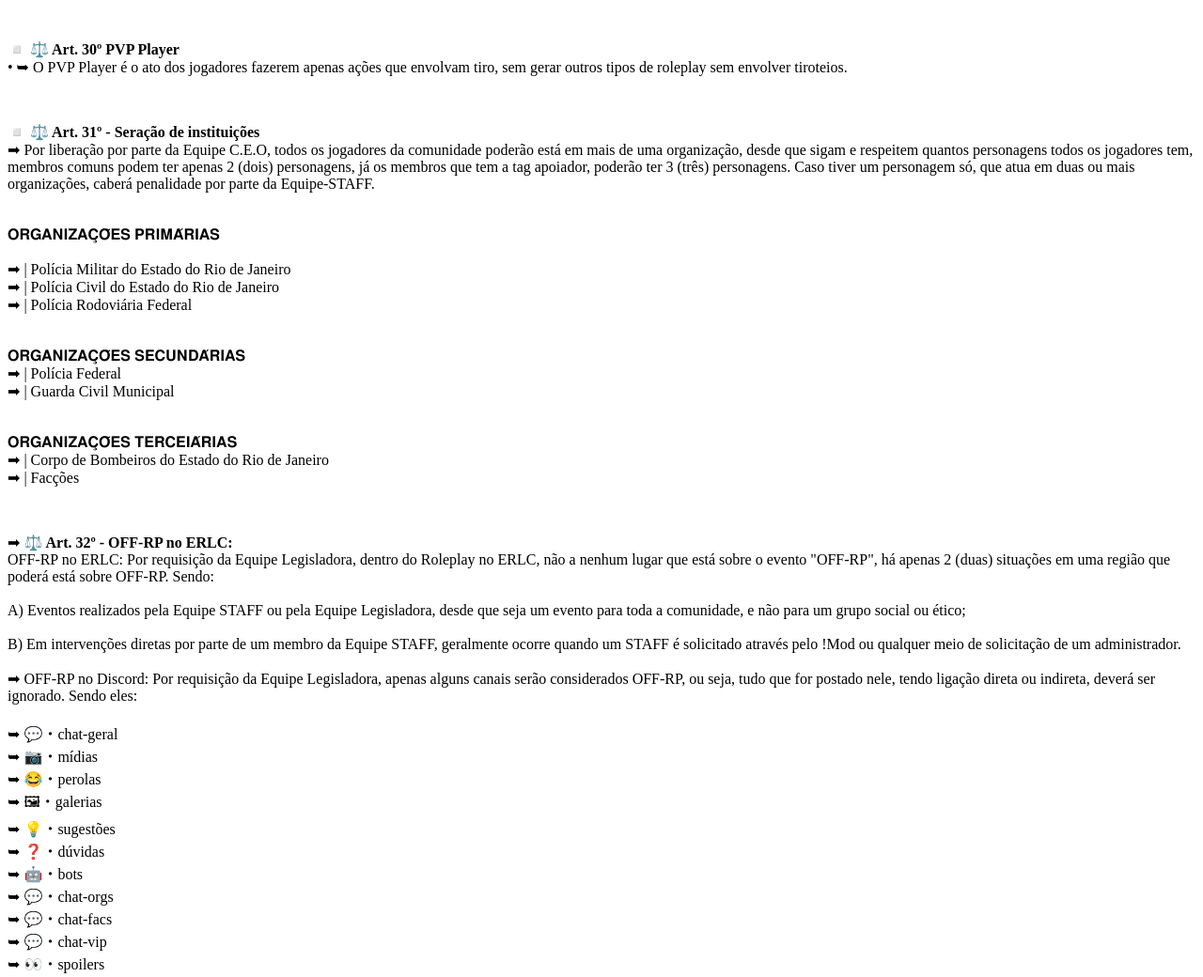
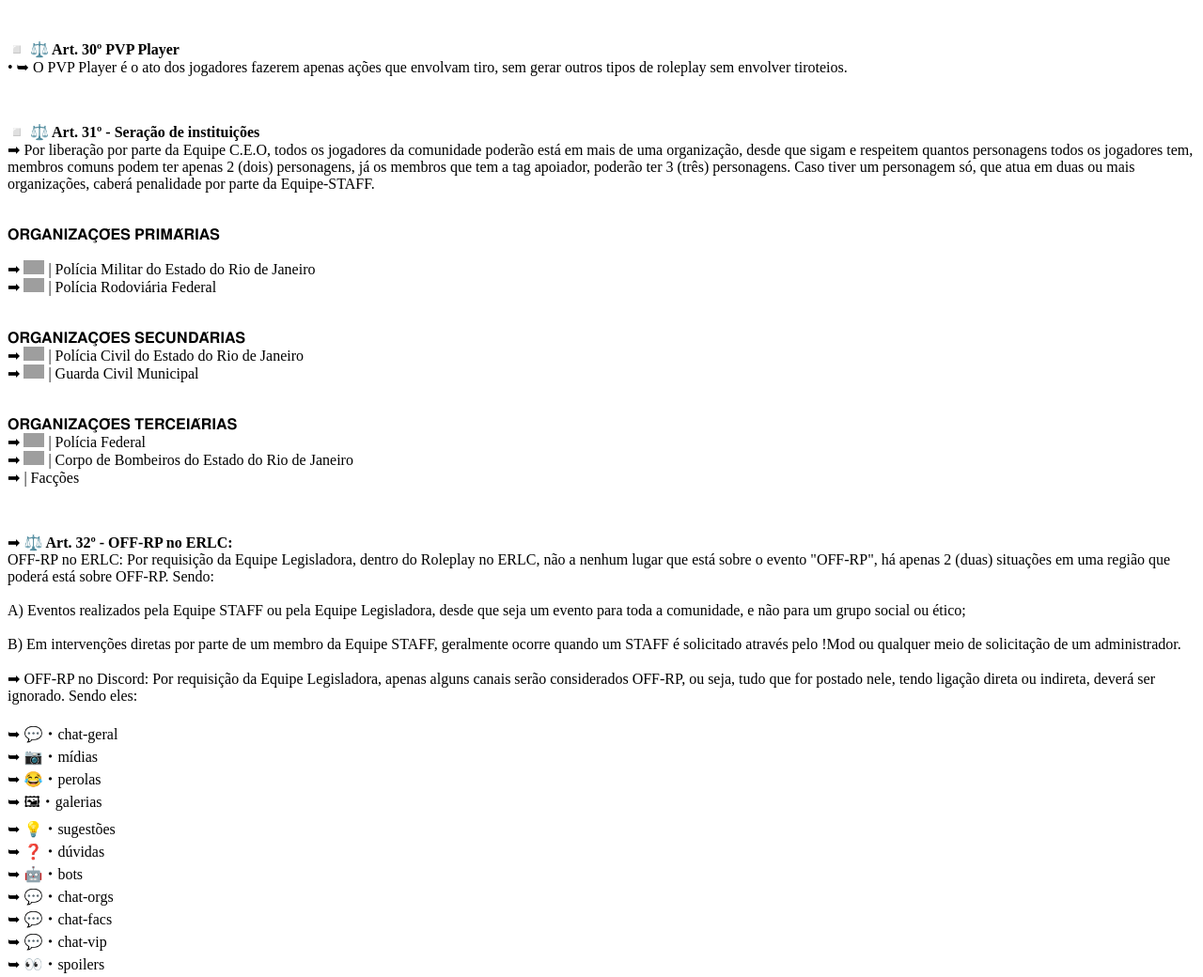
Before and after one commit to Adminsitracao-RP/regras-roleplay-rio-de-janeiro-rjr, a plain HTML site: page index.html in a window 1280 px wide. Shown: the part 4600-5640 px from the top of the page at 94% size. Drawn offline with Linux system fonts and the light colour scheme; grey boxes are pictures that could not be loaded.

Commit message:
Update index.html

```diff
--- a/index.html
+++ b/index.html
@@ -246,18 +246,18 @@
             <br>
            𝐎𝐑𝐆𝐀𝐍𝐈𝐙𝐀𝐂̧𝐎̃𝐄𝐒 𝐏𝐑𝐈𝐌𝐀́𝐑𝐈𝐀𝐒<br>
            <br>
-           ➡︎  | Polícia Militar do Estado do Rio de Janeiro<br>
-           ➡︎ | Polícia Civil do Estado do Rio de Janeiro<br>
-           ➡︎ | Polícia Rodoviária Federal<br>
+           ➡︎ <img src="https://cdn.discordapp.com/emojis/1280163685691691108.png" alt="emoji" style="width: 22px; height: 15px;"> | Polícia Militar do Estado do Rio de Janeiro<br>
+           ➡︎ <img src="https://cdn.discordapp.com/emojis/1241896565854044271.png" alt="emoji" style="width: 22px; height: 15px;"> | Polícia Rodoviária Federal<br>
              <br>
              <br>
            𝐎𝐑𝐆𝐀𝐍𝐈𝐙𝐀𝐂̧𝐎̃𝐄𝐒 𝐒𝐄𝐂𝐔𝐍𝐃𝐀́𝐑𝐈𝐀𝐒<br>
-           ➡︎ | Polícia Federal<br>
-           ➡︎ | Guarda Civil Municipal<br>
+           ➡︎ <img src="https://cdn.discordapp.com/emojis/1280163927082274867.png" alt="emoji" style="width: 22px; height: 15px;"> | Polícia Civil do Estado do Rio de Janeiro<br>
+           ➡︎ <img src="https://cdn.discordapp.com/emojis/1225636126627201094.png" alt="emoji" style="width: 22px; height: 15px;"> | Guarda Civil Municipal<br>
             <br>
              <br>
            𝐎𝐑𝐆𝐀𝐍𝐈𝐙𝐀𝐂̧𝐎̃𝐄𝐒 𝐓𝐄𝐑𝐂𝐄𝐈𝐀́𝐑𝐈𝐀𝐒<br>
-           ➡︎ | Corpo de Bombeiros do Estado do Rio de Janeiro<br>
+           ➡︎ <img src="https://cdn.discordapp.com/emojis/1248618403015688243.png" alt="emoji" style="width: 22px; height: 15px;"> | Polícia Federal<br>
+           ➡︎ <img src="https://cdn.discordapp.com/emojis/CBMERJ:1280164034817163395.png" alt="emoji" style="width: 22px; height: 15px;"> | Corpo de Bombeiros do Estado do Rio de Janeiro<br>
            ➡︎ | Facções</p>
            <br>
            <p>➡︎ <strong>⚖️ Art. 32º - OFF-RP no ERLC:</strong><br> OFF-RP no ERLC:
```
